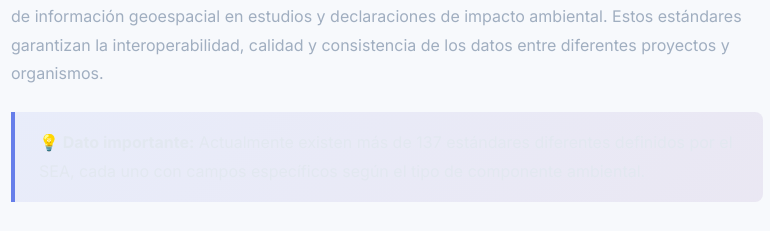
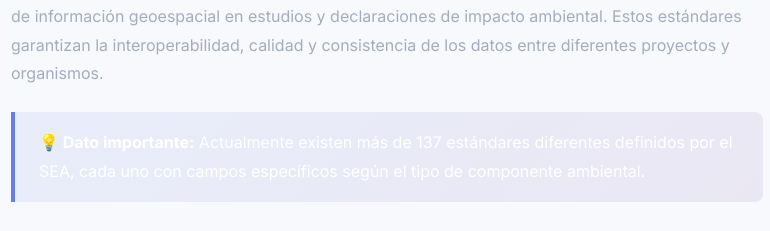
Before and after one commit to ramirezmaps/geosparkstudio, a plain HTML site: page blog/blog-sea-standards.html in a window 1280 px wide. Shown: the part 1247-1478 px from the top of the page, 253-1023 px from the left. Drawn offline with Linux system fonts and the light colour scheme.

Commit message:
🎨 Blog: Mejorar contraste de texto en .info-box (de #e2e8f0 a #ffffff)

```diff
--- a/blog/blog-sea-standards.html
+++ b/blog/blog-sea-standards.html
@@ -153,7 +153,7 @@
         }
 
         .info-box p {
-            color: #e2e8f0;
+            color: #ffffff;
             margin: 0;
         }
 
```
Also changed, not shown: blog/blog-buffers.html (+1 -1 lines), blog/blog-coordinate-systems.html (+1 -1 lines), blog/blog-spatial-join.html (+1 -1 lines), blog/blog-streamlit-gis.html (+1 -1 lines), blog/blog-topology-validation.html (+1 -1 lines).
